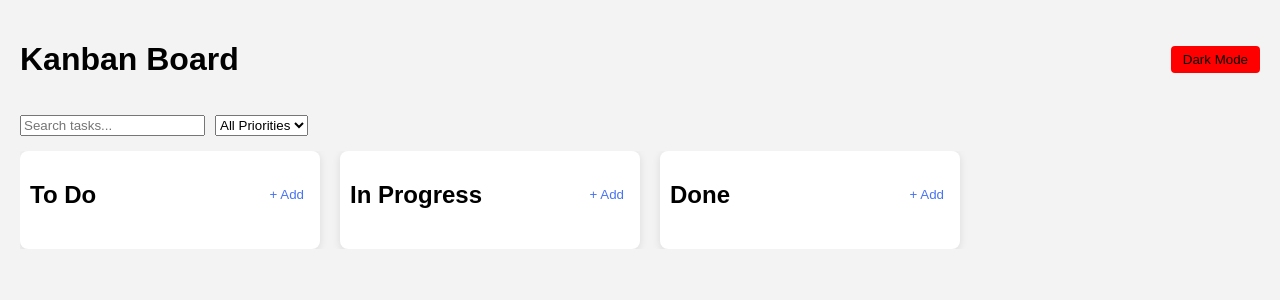
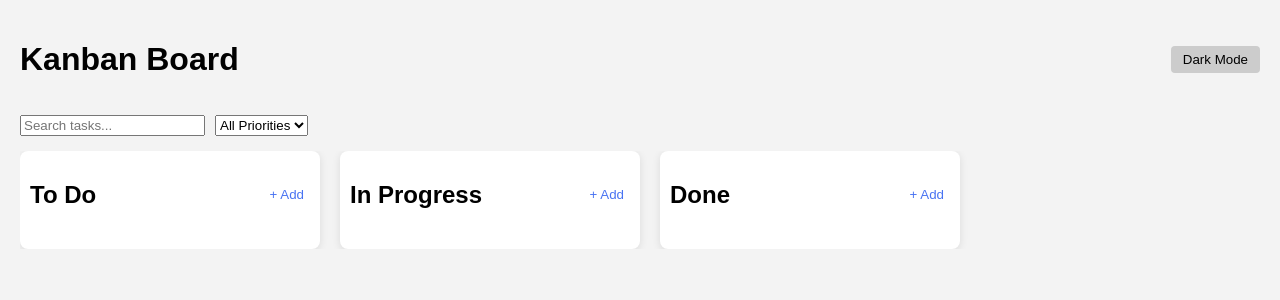
Before and after one commit to saikiran77803/Task-Management, a React (Vite) app: page / in a window 1280 px wide. Shown: the top 300 px of the page. Built offline with nearby package versions, Linux system fonts and the light colour scheme.

Commit message:
Updated feature X

```diff
--- a/src/index.css
+++ b/src/index.css
@@ -123,7 +123,7 @@ body {
 
 .theme-toggle {
   padding: 6px 12px;
-  background: red;
+  background: #ccc;
   border: none;
   border-radius: 4px;
   cursor: pointer;
```
